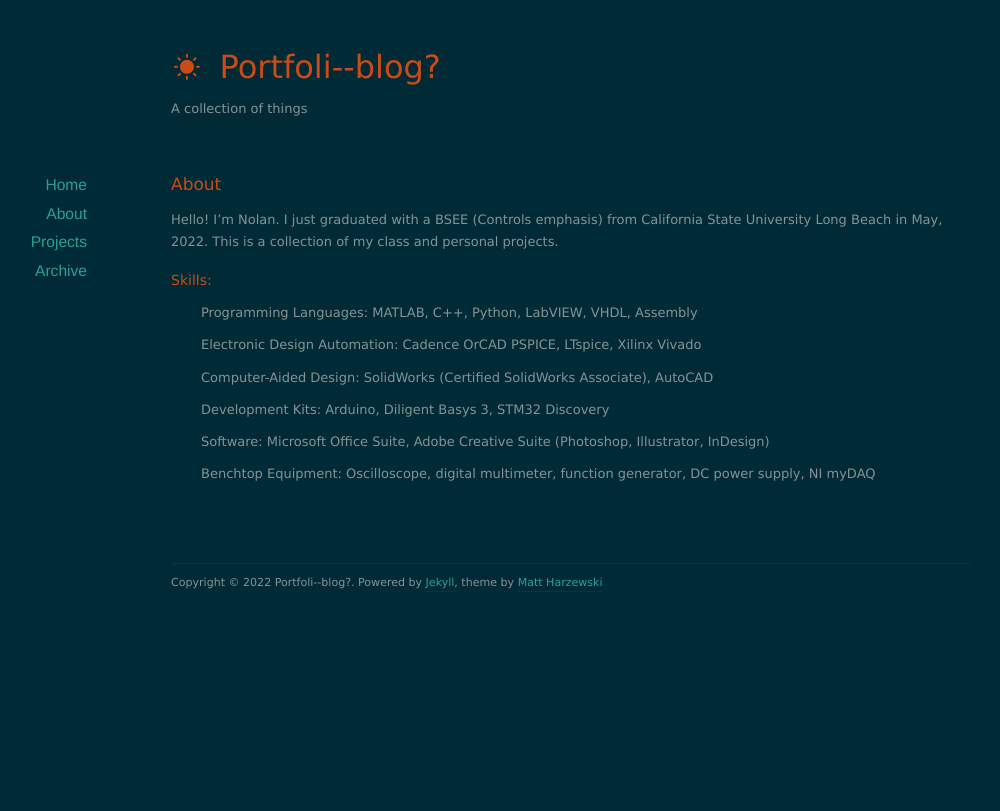
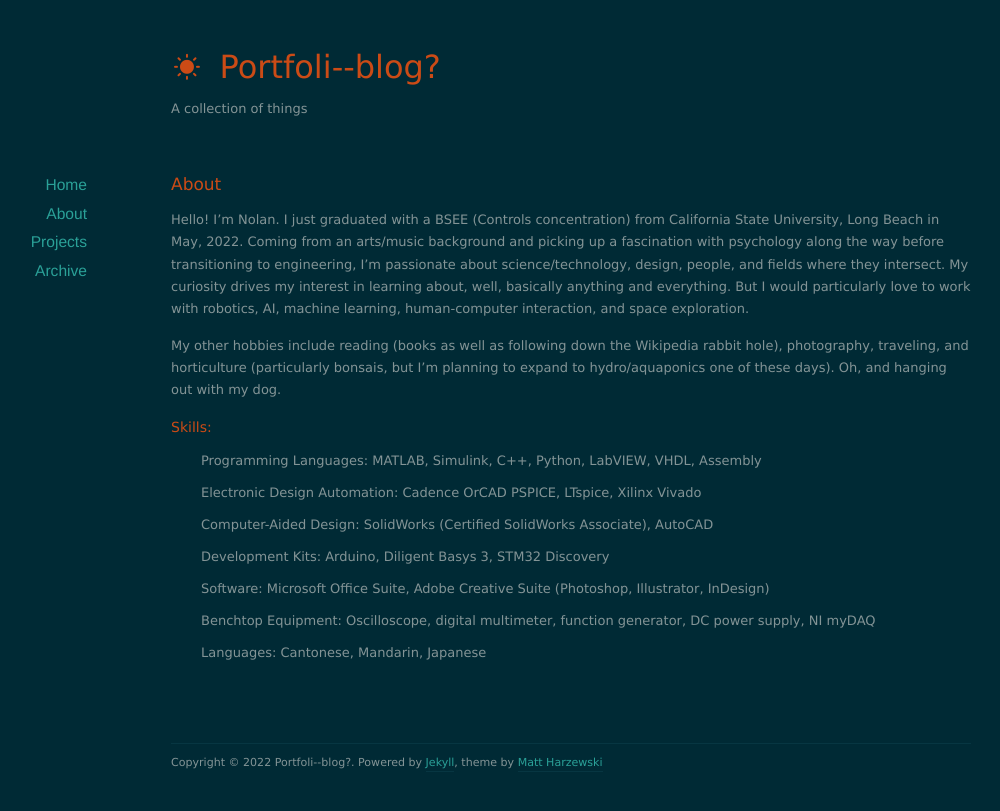
Before and after one commit to nolanschan/nolanschan.github.io, a Jekyll site: the page built from about/index.markdown, in a window 1280 px wide. Shown: the top 811 px of the page, without its empty margins (69-1069 px from the left). Built offline with Jekyll 4.4.1, drawn with Linux system fonts in a browser that asks for light colours; nearby versions of some CDN libraries.

Commit message:
Update index.markdown

```diff
--- a/about/index.markdown
+++ b/about/index.markdown
@@ -5,12 +5,15 @@ title: About
 
 # About #
 
-Hello! I'm Nolan. I just graduated with a BSEE (Controls emphasis) from California State University Long Beach in May, 2022. This is a collection of my class and personal projects.
+Hello! I'm Nolan. I just graduated with a BSEE (Controls concentration) from California State University, Long Beach in May, 2022. Coming from an arts/music background and picking up a fascination with psychology along the way before transitioning to engineering, I'm passionate about science/technology, design, people, and fields where they intersect. My curiosity drives my interest in learning about, well, basically anything and everything. But I would particularly love to work with robotics, AI, machine learning, human-computer interaction, and space exploration.
+
+My other hobbies include reading (books as well as following down the Wikipedia rabbit hole), photography, traveling, and horticulture (particularly bonsais, but I'm planning to expand to hydro/aquaponics one of these days). Oh, and hanging out with my dog.
 
 ### Skills: ###
--  Programming Languages: MATLAB, C++, Python, LabVIEW, VHDL, Assembly
+-  Programming Languages: MATLAB, Simulink, C++, Python, LabVIEW, VHDL, Assembly
 -  Electronic Design Automation: Cadence OrCAD PSPICE, LTspice, Xilinx Vivado
 -  Computer-Aided Design: SolidWorks (Certified SolidWorks Associate), AutoCAD
 -  Development Kits: Arduino, Diligent Basys 3, STM32 Discovery
 -  Software: Microsoft Office Suite, Adobe Creative Suite (Photoshop, Illustrator, InDesign)
 -  Benchtop Equipment: Oscilloscope, digital multimeter, function generator, DC power supply, NI myDAQ
+-  Languages: Cantonese, Mandarin, Japanese
```
